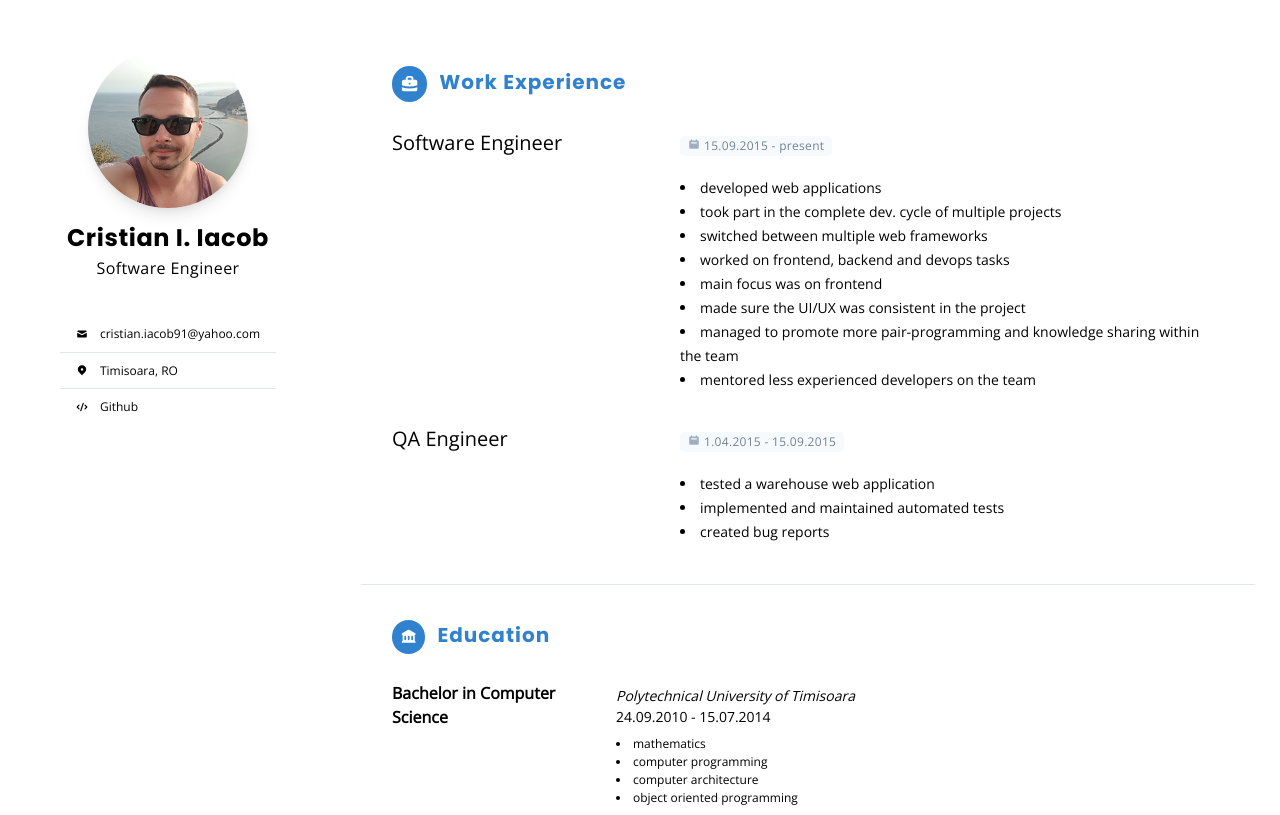
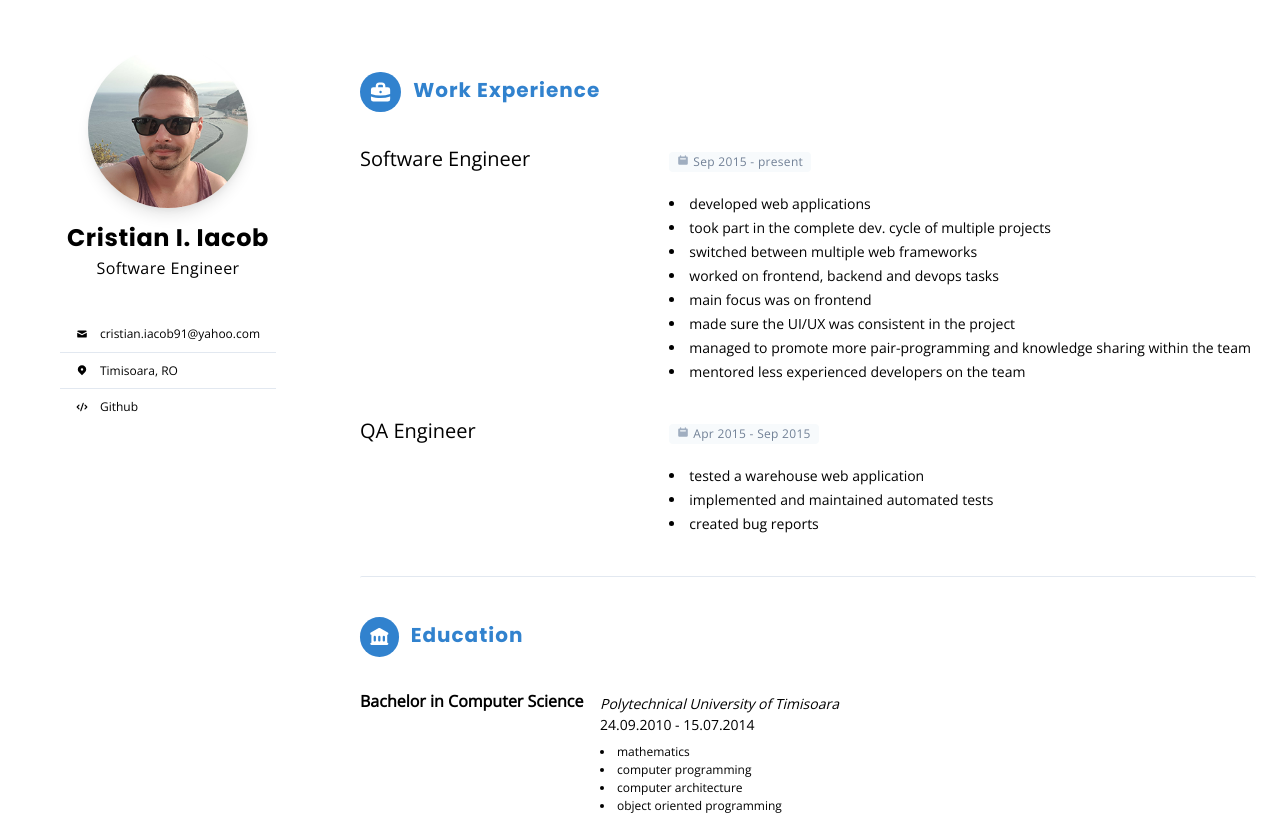
Before and after one commit to CristianIacob/resume, a Next.js app: page / in a window 1280 px wide. Shown: the top 815 px of the page. Built offline with nearby package versions, Linux system fonts and the light colour scheme.

Commit message:
Add date format. Fix small screen layout issue.

```diff
--- a/components/Experience/index.jsx
+++ b/components/Experience/index.jsx
@@ -1,15 +1,18 @@
 import React from "react";
 import Group from "../Group";
+import moment from "moment";
 import { briefcase, calendar, building } from "../../Assets/svg/dynamic-svg";
 
 const Position = (props) => {
   return (
-    <div className="flex flex-row justify-between w-full sm:flex-row sm:items-center md:w-1/3">
+    <div className="flex flex-row w-full justify-between sm:flex-row sm:items-center md:w-1/3">
       <h1 className="text-xl font-sans">{props.name}</h1>
-      <h4 className="flex text-xs font-sans tracking-wide mt-2 text-gray-600 items-center h-full md:hidden bg-gray-100 px-2 py-px rounded">
-        <span className="w-3 h-full mr-1 fill-current text-gray-500">{calendar}</span>
-        {props.startDate} - {props.endDate}
-      </h4>
+      <div className="flex items-center justify-end">
+        <h4 className="flex text-xs h-auto items-center font-sans tracking-wide mt-2 text-gray-600 md:hidden bg-gray-100 px-2 py-px rounded">
+          <span className="w-3 h-full mr-1 fill-current text-gray-500">{calendar}</span>
+          {props.startDate} - {props.endDate}
+        </h4>
+      </div>
     </div>
   );
 };
@@ -48,6 +51,8 @@ const Job = (props) => {
   );
 };
 
+const formatDate = (date) => (date !== "present" ? moment(date, "DD.MM.YYYY").format("MMM YYYY") : date);
+
 function Experience(props) {
   const workplaces = props.data;
   return (
@@ -56,8 +61,13 @@ function Experience(props) {
         {workplaces.map((work, i) => {
           return (
             <section key={`workplace-${i}`} className={`flex w-full text-left items-start flex-col md:flex-row mt-8`}>
-              <Position name={work.position} startDate={work.startDate} endDate={work.endDate} />
-              <Job company={work.company} startDate={work.startDate} endDate={work.endDate} responsabilities={work.responsabilities} />
+              <Position name={work.position} startDate={formatDate(work.startDate)} endDate={formatDate(work.endDate)} />
+              <Job
+                company={work.company}
+                startDate={formatDate(work.startDate)}
+                endDate={formatDate(work.endDate)}
+                responsabilities={work.responsabilities}
+              />
             </section>
           );
         })}
--- a/components/Group/index.jsx
+++ b/components/Group/index.jsx
@@ -2,10 +2,10 @@ import React from "react";
 
 function Group(props) {
   return (
-    <main className="w-full flex flex-col items-start rounded-sm px-8 py-10">
+    <main className="w-full flex flex-col items-start rounded-sm py-10">
       <div className="flex items-center justify-start w-full">
-        <span className="h-6 flex items-center">
-          {props.icon && <span className="w-10 p-2 fill-current rounded-full bg-blue-600 text-white mr-3">{props.icon} </span>}
+        <span className="h-10 flex items-center">
+          {props.icon && <span className="w-12 h-10 p-2 fill-current rounded-full bg-blue-600 text-white mr-3">{props.icon} </span>}
           {props.title && (
             <h1 className="text-2xl font-serif text-blue-600 font-bold pb-1 w-full tracking-wider lg:text-xl">{props.title}</h1>
           )}
--- a/package.json
+++ b/package.json
@@ -9,6 +9,7 @@
   },
   "dependencies": {
     "autoprefixer": "^9.8.0",
+    "moment": "^2.26.0",
     "next": "^9.4",
     "postcss-import": "^12.0.1",
     "react": "^16.13.0",
--- a/styles/global.css
+++ b/styles/global.css
@@ -1,3 +1,12 @@
 a:hover {
   text-decoration: underline;
 }
+
+body {
+  min-width: 375px;
+}
+
+svg {
+  height: 100%;
+  width: 100%;
+}
```
Also changed, not shown: 1 other file (tests, documents, lock files or other folders).
